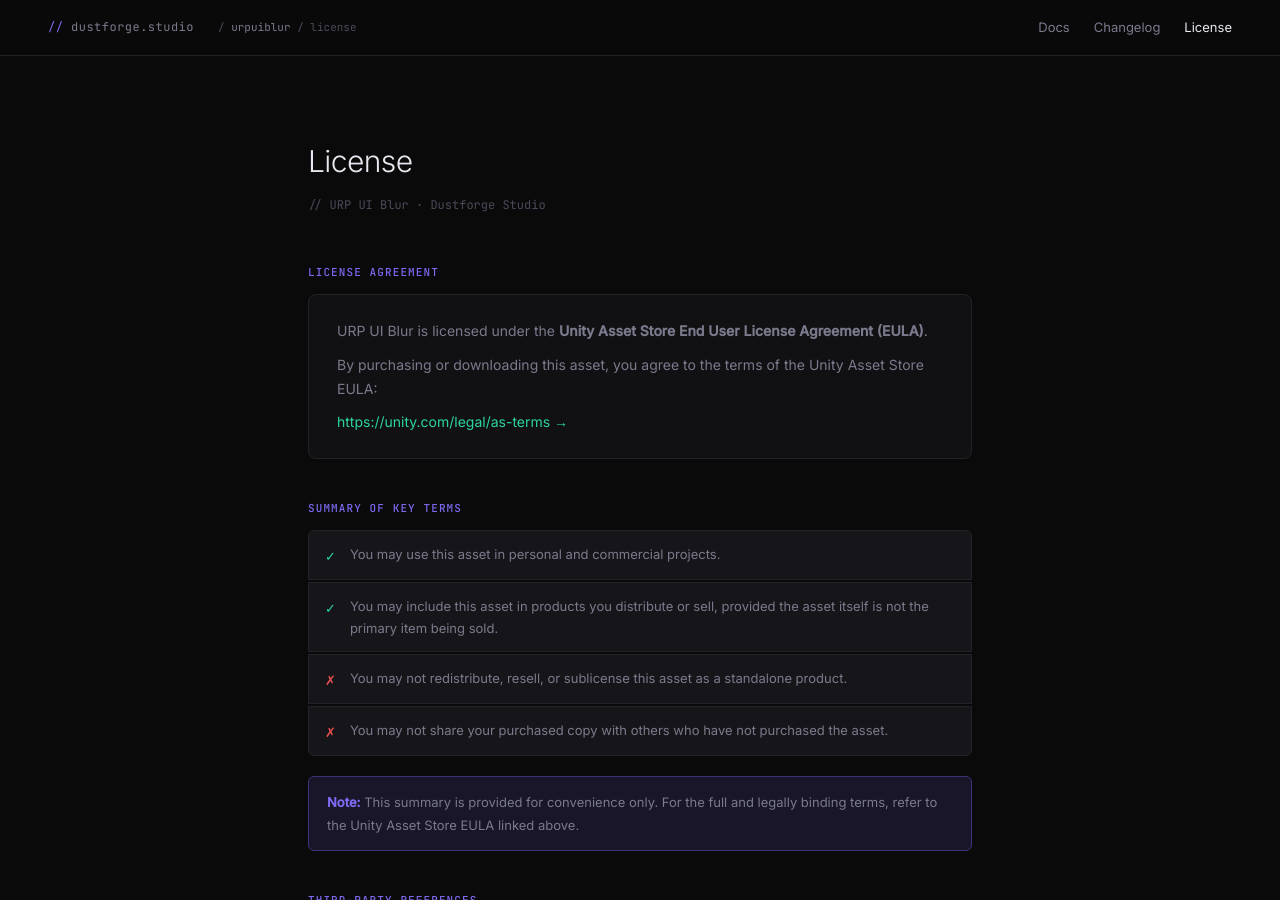
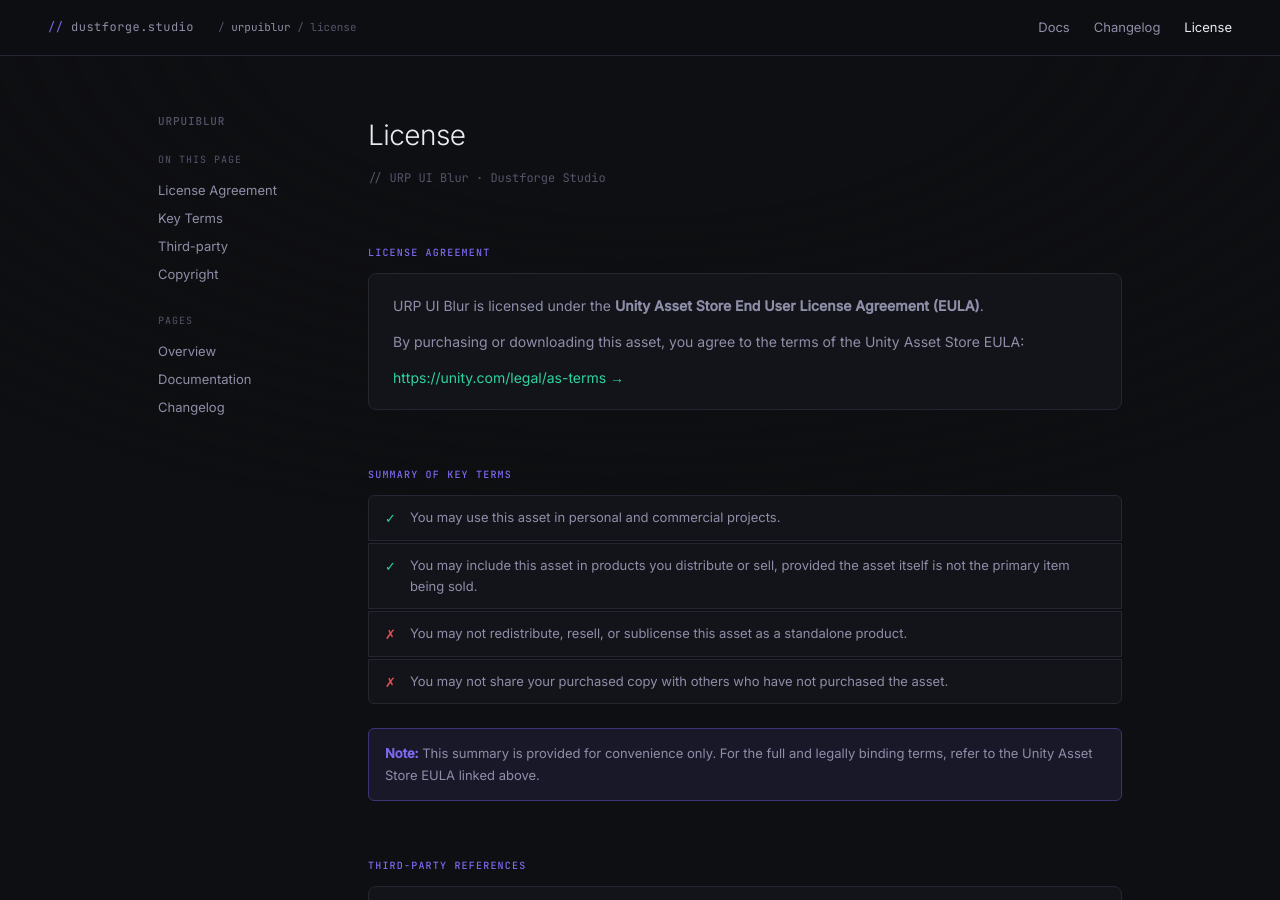
Before and after one commit to dustforgestudio/dustforgestudio.github.io, a Jekyll site: the page urpuiblur/license/index.html, which Jekyll copies as it is, in a window 1280 px wide and 900 px high. Built offline with Jekyll 4.4.1, drawn with Linux system fonts in a browser that asks for light colours.

Commit message:
Update index.html

```diff
--- a/urpuiblur/license/index.html
+++ b/urpuiblur/license/index.html
@@ -11,18 +11,19 @@
     *, *::before, *::after { box-sizing: border-box; margin: 0; padding: 0; }
 
     :root {
-      --bg:           #0a0a0b;
-      --bg-card:      #111114;
-      --bg-card2:     #16161a;
-      --border:       #222228;
-      --border-accent:#2a2a35;
-      --text:         #e8e8f0;
-      --text-muted:   #7a7a8c;
-      --text-dim:     #4a4a5a;
+      --bg:           #0e0f12;
+      --bg-card:      #13141a;
+      --bg-card2:     #1a1b24;
+      --border:       #252631;
+      --border-accent:#2e2f40;
+      --text:         #eaeaf4;
+      --text-muted:   #8e8ea8;
+      --text-dim:     #54546a;
       --accent:       #7c6af0;
       --accent-dim:   #3d3478;
-      --accent-glow:  rgba(124,106,240,0.12);
+      --accent-glow:  rgba(124,106,240,0.10);
       --teal:         #2dd4a0;
+      --orange:       #e8a040;
       --mono: 'JetBrains Mono', monospace;
       --sans: 'Inter', sans-serif;
     }
@@ -38,138 +39,145 @@
       min-height: 100vh;
       display: flex;
       flex-direction: column;
+      background-image: radial-gradient(circle, #252631 1px, transparent 1px);
+      background-size: 28px 28px;
+      background-attachment: fixed;
     }
+    body::before {
+      content: '';
+      position: fixed; inset: 0;
+      background: radial-gradient(ellipse 80% 60% at 50% 0%, transparent 40%, var(--bg) 100%);
+      pointer-events: none; z-index: 0;
+    }
+    nav, .page-layout, footer { position: relative; z-index: 1; }
 
     /* ── Nav ── */
     nav {
       position: sticky; top: 0; z-index: 100;
       display: flex; align-items: center; justify-content: space-between;
-      padding: 0 48px;
-      height: 56px;
-      background: rgba(10,10,11,0.92);
-      backdrop-filter: blur(12px);
+      padding: 0 48px; height: 56px;
+      background: rgba(14,15,18,0.88); backdrop-filter: blur(16px);
       border-bottom: 1px solid var(--border);
     }
     .nav-left { display: flex; align-items: center; gap: 24px; }
-    .nav-logo {
-      font-family: var(--mono);
-      font-size: 12px;
-      color: var(--text-muted);
-      text-decoration: none;
-      letter-spacing: 0.04em;
-    }
+    .nav-logo { font-family: var(--mono); font-size: 12px; color: var(--text-muted); text-decoration: none; letter-spacing: 0.04em; transition: color 0.15s; }
+    .nav-logo:hover { color: var(--text); }
     .nav-logo span { color: var(--accent); }
-    .nav-breadcrumb {
-      font-family: var(--mono);
-      font-size: 11px;
-      color: var(--text-dim);
-    }
-    .nav-breadcrumb a { color: var(--text-muted); text-decoration: none; }
+    .nav-breadcrumb { font-family: var(--mono); font-size: 11px; color: var(--text-dim); }
+    .nav-breadcrumb a { color: var(--text-muted); text-decoration: none; transition: color 0.15s; }
     .nav-breadcrumb a:hover { color: var(--text); }
     .nav-links { display: flex; gap: 24px; }
-    .nav-links a {
-      font-size: 13px;
-      color: var(--text-muted);
-      text-decoration: none;
-      transition: color 0.15s;
-    }
-    .nav-links a:hover { color: var(--text); }
-    .nav-links a.active { color: var(--text); }
+    .nav-links a { font-size: 13px; color: var(--text-muted); text-decoration: none; transition: color 0.15s; }
+    .nav-links a:hover, .nav-links a.active { color: var(--text); }
 
-    /* ── Main ── */
-    main {
-      flex: 1;
-      max-width: 760px;
-      margin: 0 auto;
-      padding: 80px 48px 100px;
-      width: 100%;
+    /* ── Two-column layout ── */
+    .page-layout {
+      flex: 1; display: flex;
+      max-width: 1060px; margin: 0 auto; width: 100%;
     }
 
-    h1 {
-      font-size: 30px;
-      font-weight: 300;
-      letter-spacing: -0.02em;
-      color: var(--text);
-      margin-bottom: 8px;
+    /* ── Sidebar ── */
+    aside {
+      width: 210px; flex-shrink: 0;
+      padding: 56px 0 80px 48px;
+      position: sticky; top: 56px;
+      align-self: flex-start;
+      height: calc(100vh - 56px); overflow-y: auto;
     }
-    .page-desc {
-      font-family: var(--mono);
-      font-size: 12px;
-      color: var(--text-dim);
-      margin-bottom: 48px;
-    }
+    .aside-name { font-family: var(--mono); font-size: 11px; font-weight: 500; color: var(--text-dim); letter-spacing: 0.08em; text-transform: uppercase; margin-bottom: 20px; }
+    .aside-section { margin-bottom: 24px; }
+    .aside-label { font-family: var(--mono); font-size: 10px; letter-spacing: 0.1em; color: var(--text-dim); text-transform: uppercase; margin-bottom: 8px; }
+    .aside-link { display: block; font-size: 13px; color: var(--text-muted); text-decoration: none; padding: 3px 0; transition: color 0.15s; }
+    .aside-link:hover, .aside-link.active { color: var(--text); }
 
-    h2 {
-      font-family: var(--mono);
-      font-size: 11px;
-      font-weight: 500;
-      letter-spacing: 0.1em;
-      text-transform: uppercase;
-      color: var(--accent);
-      margin: 40px 0 12px;
-    }
+    /* ── Main content ── */
+    main { flex: 1; min-width: 0; padding: 56px 48px 100px; }
+
+    h1 { font-size: 28px; font-weight: 300; letter-spacing: -0.02em; color: var(--text); margin-bottom: 8px; }
+    .page-desc { font-family: var(--mono); font-size: 12px; color: var(--text-dim); margin-bottom: 48px; }
+    h2 { font-family: var(--mono); font-size: 10px; font-weight: 500; letter-spacing: 0.12em; text-transform: uppercase; color: var(--accent); margin: 48px 0 12px; padding-top: 8px; }
     h2:first-of-type { margin-top: 0; }
-
-    p { font-size: 14px; color: var(--text-muted); margin-bottom: 10px; }
+    h3 { font-size: 14px; font-weight: 500; color: var(--text); margin: 20px 0 8px; }
+    p { font-size: 14px; color: var(--text-muted); margin-bottom: 12px; }
     a { color: var(--teal); text-decoration: none; }
     a:hover { text-decoration: underline; }
 
-    .card {
-      background: var(--bg-card);
-      border: 1px solid var(--border);
-      border-radius: 8px;
-      padding: 24px 28px;
-      margin-bottom: 20px;
+    code {
+      font-family: var(--mono); font-size: 11px;
+      background: var(--bg-card2); color: var(--teal);
+      padding: 1px 5px; border-radius: 3px; border: 1px solid var(--border);
     }
+    pre {
+      background: var(--bg-card); border: 1px solid var(--border);
+      border-radius: 6px; padding: 18px 20px;
+      font-family: var(--mono); font-size: 12px; color: var(--text-muted);
+      overflow-x: auto; margin: 10px 0 20px; line-height: 1.8;
+    }
+    pre code { background: none; border: none; padding: 0; color: inherit; }
+
+    /* ── Section label ── */
+    .section-label { font-family: var(--mono); font-size: 10px; letter-spacing: 0.14em; color: var(--text-dim); text-transform: uppercase; margin-bottom: 12px; padding-bottom: 10px; border-bottom: 1px solid var(--border); }
+
+    /* ── Table ── */
+    .table-wrap { overflow-x: auto; margin: 10px 0 24px; }
+    table { width: 100%; border-collapse: collapse; font-size: 13px; }
+    th { font-family: var(--mono); font-size: 10px; letter-spacing: 0.08em; text-transform: uppercase; color: var(--text-dim); text-align: left; padding: 10px 14px; border-bottom: 1px solid var(--border); }
+    td { padding: 10px 14px; border-bottom: 1px solid var(--border); color: var(--text-muted); vertical-align: top; }
+    tr:last-child td { border-bottom: none; }
+    tr:hover td { background: var(--bg-card); }
+    td:first-child { color: var(--text); font-weight: 500; }
+
+    /* ── List items ── */
+    .item-list { display: flex; flex-direction: column; gap: 2px; margin: 10px 0 24px; }
+    .item { padding: 11px 16px; background: var(--bg-card); border: 1px solid var(--border); font-size: 13px; color: var(--text-muted); line-height: 1.6; transition: background 0.1s; }
+    .item:first-child { border-radius: 6px 6px 0 0; }
+    .item:last-child  { border-radius: 0 0 6px 6px; }
+    .item:only-child  { border-radius: 6px; }
+    .item:hover { background: var(--bg-card2); }
+    .item-row { display: flex; gap: 14px; align-items: flex-start; }
+    .item-icon { flex-shrink: 0; margin-top: 1px; }
+    .item-icon.yes { color: var(--teal); }
+    .item-icon.no  { color: #e85050; }
+
+    /* ── Callout ── */
+    .note { padding: 13px 16px; background: var(--accent-glow); border: 1px solid var(--accent-dim); border-radius: 6px; font-size: 13px; color: var(--text-muted); margin: 10px 0 20px; }
+    .note strong { color: var(--accent); }
+    .warn { padding: 13px 16px; background: rgba(232,160,64,0.07); border: 1px solid rgba(232,160,64,0.22); border-radius: 6px; font-size: 13px; color: var(--text-muted); margin: 10px 0 20px; }
+    .warn strong { color: var(--orange); }
+
+    /* ── Card ── */
+    .card { background: var(--bg-card); border: 1px solid var(--border); border-radius: 8px; padding: 20px 24px; margin-bottom: 16px; }
     .card p:last-child { margin-bottom: 0; }
 
-    .terms-list { display: flex; flex-direction: column; gap: 2px; margin-bottom: 20px; }
-    .term-item {
-      display: flex; gap: 14px; align-items: flex-start;
-      padding: 12px 16px;
-      background: var(--bg-card2);
-      border: 1px solid var(--border);
-      font-size: 13px; color: var(--text-muted);
-    }
-    .term-item:first-child { border-radius: 6px 6px 0 0; }
-    .term-item:last-child  { border-radius: 0 0 6px 6px; }
-    .term-icon      { flex-shrink: 0; color: var(--teal);   margin-top: 2px; }
-    .term-icon.no   { flex-shrink: 0; color: #e85050; margin-top: 2px; }
-
-    .note {
-      padding: 14px 18px;
-      background: var(--accent-glow);
-      border: 1px solid var(--accent-dim);
-      border-radius: 6px;
-      font-size: 13px; color: var(--text-muted);
-      margin-bottom: 20px;
-    }
-    .note strong { color: var(--accent); }
+    /* ── Version block (changelog) ── */
+    .version-block { margin-bottom: 48px; }
+    .version-header { display: flex; align-items: center; gap: 16px; margin-bottom: 24px; }
+    .version-tag { font-family: var(--mono); font-size: 12px; font-weight: 500; color: var(--accent); background: var(--accent-glow); border: 1px solid var(--accent-dim); padding: 3px 10px; border-radius: 4px; }
+    .version-date { font-family: var(--mono); font-size: 11px; color: var(--text-dim); }
+    .version-divider { flex: 1; height: 1px; background: var(--border); }
+    .change-group { margin-bottom: 24px; }
+    .change-label { display: inline-flex; align-items: center; gap: 7px; font-family: var(--mono); font-size: 10px; letter-spacing: 0.12em; text-transform: uppercase; margin-bottom: 8px; }
+    .change-label.added { color: var(--teal); }
+    .change-label.fixed { color: var(--orange); }
+    .change-label::before { content: ''; display: block; width: 5px; height: 5px; border-radius: 50%; background: currentColor; }
 
     /* ── Footer ── */
-    footer {
-      border-top: 1px solid var(--border);
-      padding: 24px 48px;
-      display: flex;
-      align-items: center;
-      justify-content: space-between;
-      flex-wrap: wrap;
-      gap: 12px;
-    }
+    footer { border-top: 1px solid var(--border); padding: 24px 48px; display: flex; align-items: center; justify-content: space-between; flex-wrap: wrap; gap: 12px; }
     footer p { font-size: 12px; color: var(--text-dim); font-family: var(--mono); margin: 0; }
-    footer a { color: var(--text-dim); font-size: 12px; text-decoration: none; }
+    footer a { color: var(--text-dim); font-size: 12px; text-decoration: none; transition: color 0.15s; }
     footer a:hover { color: var(--text-muted); }
 
-    @media (max-width: 640px) {
-      nav  { padding: 0 20px; }
+    @media (max-width: 760px) {
+      nav { padding: 0 20px; }
       .nav-breadcrumb { display: none; }
-      main { padding: 48px 20px 72px; }
+      .page-layout { flex-direction: column; }
+      aside { display: none; }
+      main { padding: 40px 20px 72px; }
       footer { padding: 20px; }
     }
   </style>
 </head>
 <body>
-
 <nav>
   <div class="nav-left">
     <a class="nav-logo" href="/"><span>//</span> dustforge.studio</a>
@@ -182,36 +190,55 @@
   </div>
 </nav>
 
+<div class="page-layout">
+  <aside>
+    <div class="aside-name">URPUIBlur</div>
+    <div class="aside-section">
+      <div class="aside-label">On this page</div>
+      <a class="aside-link" href="#agreement">License Agreement</a>
+      <a class="aside-link" href="#summary">Key Terms</a>
+      <a class="aside-link" href="#third-party">Third-party</a>
+      <a class="aside-link" href="#copyright">Copyright</a>
+    </div>
+    <div class="aside-section">
+      <div class="aside-label">Pages</div>
+      <a class="aside-link" href="/urpuiblur/">Overview</a>
+      <a class="aside-link" href="../docs/">Documentation</a>
+      <a class="aside-link" href="../changelog/">Changelog</a>
+    </div>
+  </aside>
+
   <main>
     <h1>License</h1>
     <p class="page-desc">// URP UI Blur · Dustforge Studio</p>
 
-  <h2>License Agreement</h2>
+    <h2 id="agreement">License Agreement</h2>
     <div class="card">
       <p>URP UI Blur is licensed under the <strong>Unity Asset Store End User License Agreement (EULA)</strong>.</p>
       <p>By purchasing or downloading this asset, you agree to the terms of the Unity Asset Store EULA:</p>
       <p><a href="https://unity.com/legal/as-terms" target="_blank">https://unity.com/legal/as-terms →</a></p>
     </div>
 
-  <h2>Summary of key terms</h2>
-  <div class="terms-list">
-    <div class="term-item"><span class="term-icon">✓</span><span>You may use this asset in personal and commercial projects.</span></div>
-    <div class="term-item"><span class="term-icon">✓</span><span>You may include this asset in products you distribute or sell, provided the asset itself is not the primary item being sold.</span></div>
-    <div class="term-item"><span class="term-icon no">✗</span><span>You may not redistribute, resell, or sublicense this asset as a standalone product.</span></div>
-    <div class="term-item"><span class="term-icon no">✗</span><span>You may not share your purchased copy with others who have not purchased the asset.</span></div>
+    <h2 id="summary">Summary of key terms</h2>
+    <div class="item-list">
+      <div class="item"><div class="item-row"><span class="item-icon yes">✓</span><span>You may use this asset in personal and commercial projects.</span></div></div>
+      <div class="item"><div class="item-row"><span class="item-icon yes">✓</span><span>You may include this asset in products you distribute or sell, provided the asset itself is not the primary item being sold.</span></div></div>
+      <div class="item"><div class="item-row"><span class="item-icon no">✗</span><span>You may not redistribute, resell, or sublicense this asset as a standalone product.</span></div></div>
+      <div class="item"><div class="item-row"><span class="item-icon no">✗</span><span>You may not share your purchased copy with others who have not purchased the asset.</span></div></div>
     </div>
     <div class="note"><strong>Note:</strong> This summary is provided for convenience only. For the full and legally binding terms, refer to the Unity Asset Store EULA linked above.</div>
 
-  <h2>Third-party references</h2>
+    <h2 id="third-party">Third-party references</h2>
     <div class="card">
       <p>The Dual Kawase blur algorithm is based on the technique presented by Marius Bjørge (Arm) at GDC 2015. No third-party code is included in this package — the implementation is original.</p>
     </div>
 
-  <h2>Copyright</h2>
+    <h2 id="copyright">Copyright</h2>
     <div class="card">
       <p>Copyright © 2026 Dustforge Studio — All rights reserved.</p>
     </div>
   </main>
+</div>
 
 <footer>
   <p>// dustforge.studio / urpuiblur / license</p>
@@ -222,6 +249,5 @@
   </div>
   <p>© 2026 Dustforge Studio</p>
 </footer>
-
 </body>
 </html>
```
Lines whose indentation alone changed are shown as unchanged.
